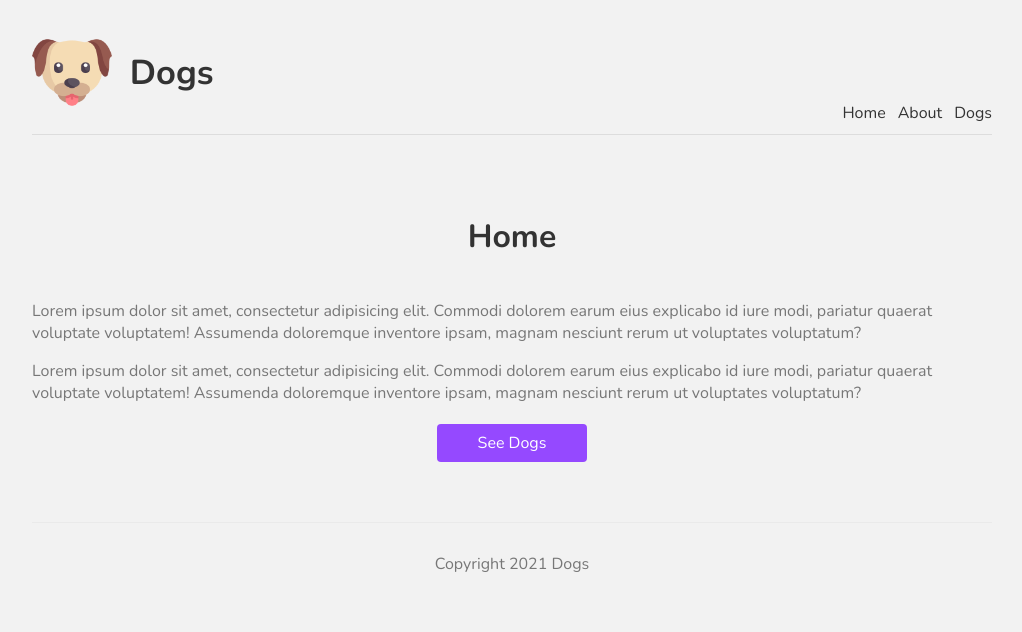
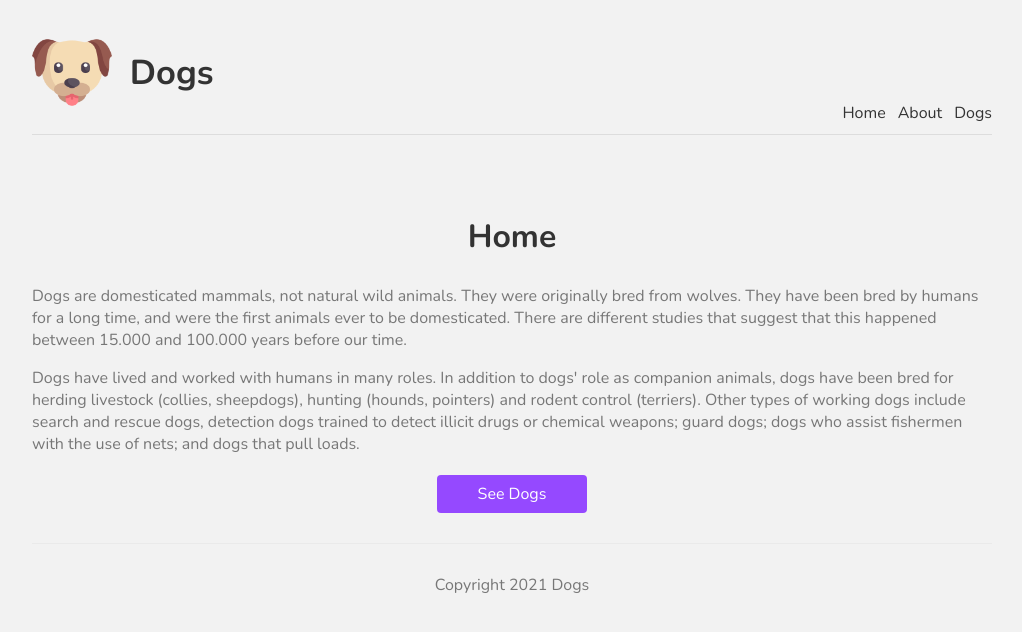
Before and after one commit to AveryKing/next-dogs, a Next.js app: page / in a window 1280 px wide. Shown: the top 632 px of the page, without its empty margins (128-1150 px from the left). Built offline with nearby package versions, Linux system fonts and the light colour scheme.

Commit message:
styles and metadata updated

```diff
--- a/pages/index.js
+++ b/pages/index.js
@@ -14,12 +14,8 @@ export default function Home() {
             </Head>
             <div>
                 <h1 className={styles.title}>Home</h1>
-                <p className={styles.text}>Lorem ipsum dolor sit amet, consectetur adipisicing elit. Commodi dolorem
-                    earum eius explicabo id iure modi, pariatur quaerat voluptate voluptatem! Assumenda doloremque
-                    inventore ipsam, magnam nesciunt rerum ut voluptates voluptatum?</p>
-                <p className={styles.text}>Lorem ipsum dolor sit amet, consectetur adipisicing elit. Commodi dolorem
-                    earum eius explicabo id iure modi, pariatur quaerat voluptate voluptatem! Assumenda doloremque
-                    inventore ipsam, magnam nesciunt rerum ut voluptates voluptatum?</p>
+                <p className={styles.text}>Dogs are domesticated mammals, not natural wild animals. They were originally bred from wolves. They have been bred by humans for a long time, and were the first animals ever to be domesticated. There are different studies that suggest that this happened between 15.000 and 100.000 years before our time. </p>
+                <p className={styles.text}>Dogs have lived and worked with humans in many roles. In addition to dogs' role as companion animals, dogs have been bred for herding livestock (collies, sheepdogs), hunting (hounds, pointers) and rodent control (terriers). Other types of working dogs include search and rescue dogs, detection dogs trained to detect illicit drugs or chemical weapons; guard dogs; dogs who assist fishermen with the use of nets; and dogs that pull loads.</p>
                 <Link href={'/dogs'}>
                     <a className={styles.btn}>See Dogs</a>
                 </Link>
--- a/styles/Home.module.css
+++ b/styles/Home.module.css
@@ -1,6 +1,6 @@
 .title {
   color: #333;
-  padding-bottom: 20px;
+  padding-bottom: 5px;
   text-align: center;
 }
 .text {
--- a/styles/globals.css
+++ b/styles/globals.css
@@ -35,7 +35,7 @@ footer {
   display: block;
   text-align: center;
   padding: 30px 0;
-  margin-top: 60px;
+  margin-top: 30px;
   color: #777;
   border-top: 1px solid #eaeaea;
 }
```
Also changed, not shown: pages/dogs/index.js (+7 -0 lines).
